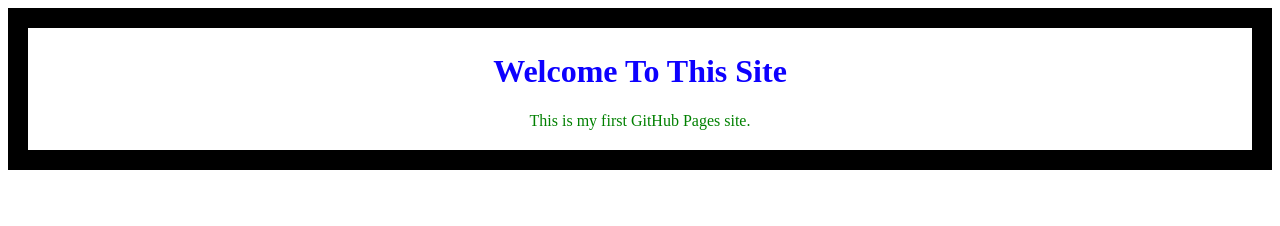
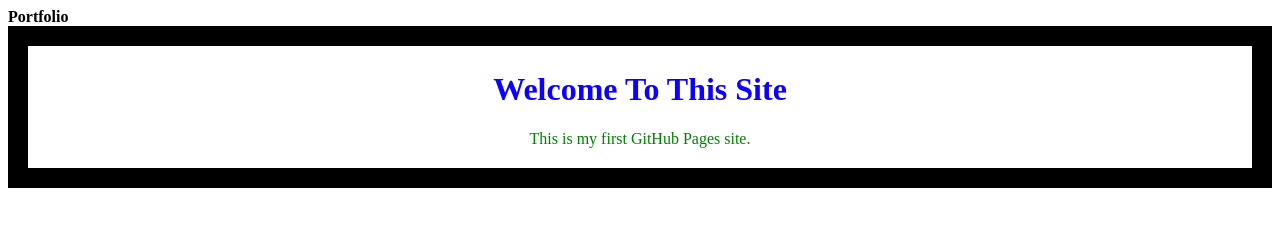
Before and after one commit to My-porfolio-org/my_portfolio_org.github.io, a plain HTML site: page index.html in a window 1280 px wide. Drawn offline with Linux system fonts and the light colour scheme.

Commit message:
Update index.html

```diff
--- a/index.html
+++ b/index.html
@@ -8,9 +8,23 @@
 </head>
 
 <body>
-    <div style="text-align: center; border: 20px solid black; padding: 4px;">
-        <h1 style="color: rgb(13, 0, 255);">Welcome To This Site</h1>
-        <p style="color: green;">This is my first GitHub Pages site.</p>
+
+    <header>
+
+        <div>
+            <strong> Portfolio </strong> </div>
+
+
+
+    </header>
+
+
+
+
+
+    <div style=" text-align: center; border: 20px solid black; padding: 4px; ">
+        <h1 style="color: rgb(13, 0, 255); ">Welcome To This Site</h1>
+        <p style="color: green; ">This is my first GitHub Pages site.</p>
     </div>
 
 
```
